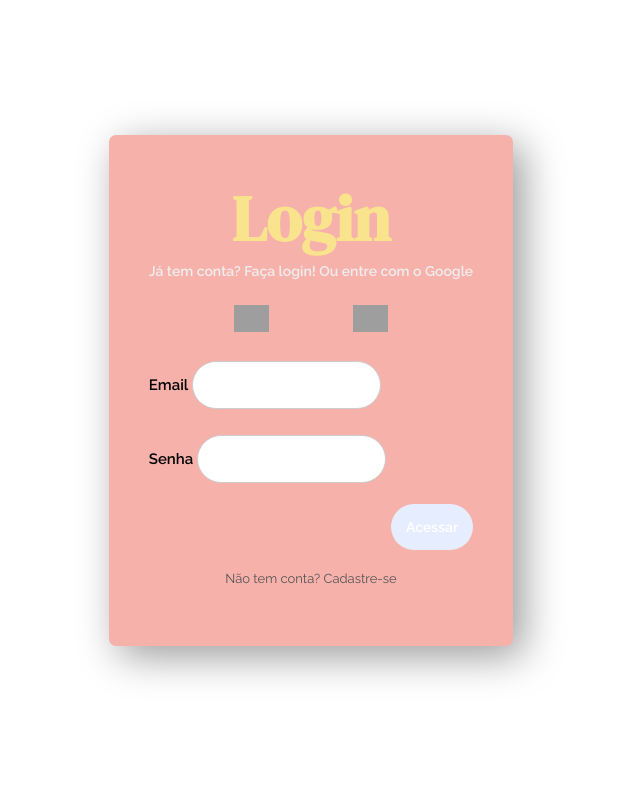
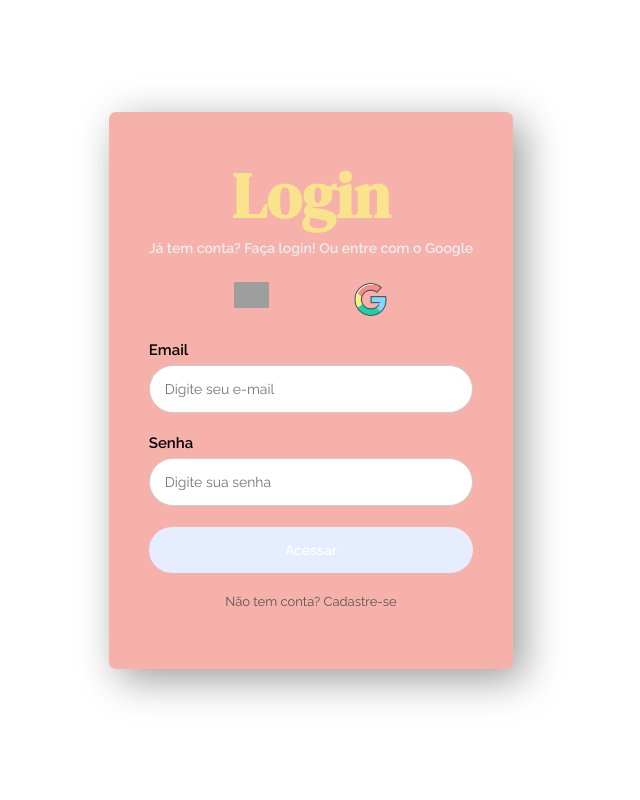
Before and after one commit to anabeazs/TCC_Senai, a Flask app: page /login in a window 1280 px wide. Shown: the part 88-888 px from the top of the page, without its empty margins (329-969 px from the left). Run offline with Flask 3, Linux system fonts and the light colour scheme; grey boxes are pictures that could not be loaded.

Commit message:
Update login.html

```diff
--- a/aplicacao/templates/login.html
+++ b/aplicacao/templates/login.html
@@ -8,35 +8,26 @@
             <div id="social_media">
                 <!-- FACEBOOK -->
                 <a href="#">
-                    <img src="static/facefofo.png" alt="">
+                    <img src="static/login/facefofo.png" alt="">
                 </a>
 
                 <!-- GOOGLE -->
                 <a href="#">
-                    <img src="static/googlofofo.png" alt="Google logo">
+                    <img src="static/login/googlofofo.png" alt="Google logo">
                 </a>
             </div>
-            <div class="email">
-                {{ form.email.label(class="FormLogin") }}
-                {{ form.email(class="form-control") }}
-            </div>
-            <div class="password">
-                {{ form.senha.label(class="email") }}
-                {{ form.senha(class="form-control") }}
-            </div>
 
-            <div>
-                <div class="col-sm" style="text-align: right;">
-                    {{ form.submit_entrar(class="btn") }}
-                </div>
-            </div>
+            <!-- Login -->
+            {{ form.email.label(class="FormLogin") }}
+            {{ form.email(class="form-control",placeholder="Digite seu e-mail") }}
 
+            <!-- Senha -->
+            {{ form.senha.label(class="email") }}
+            {{ form.senha(class="form-control",placeholder="Digite sua senha") }}
 
-<!--            <label for="email"> E-mail </label>-->
-<!--            <input type="email" placeholder="Digite seu e-mail" autofocus="true"/>-->
-<!--            <label for="password">Senha</label>-->
-<!--            <input type="password" placeholder="Digite sua senha"/>-->
-<!--            <input type="submit" value="Acessar" class="btn">-->
+            <!-- Botão -->
+            {{ form.submit_entrar(class="btn") }}
+
             <br>
             <a href="{{url_for('cadastrar_usuario')}}">Não tem conta? Cadastre-se</a>
         </form>
```
